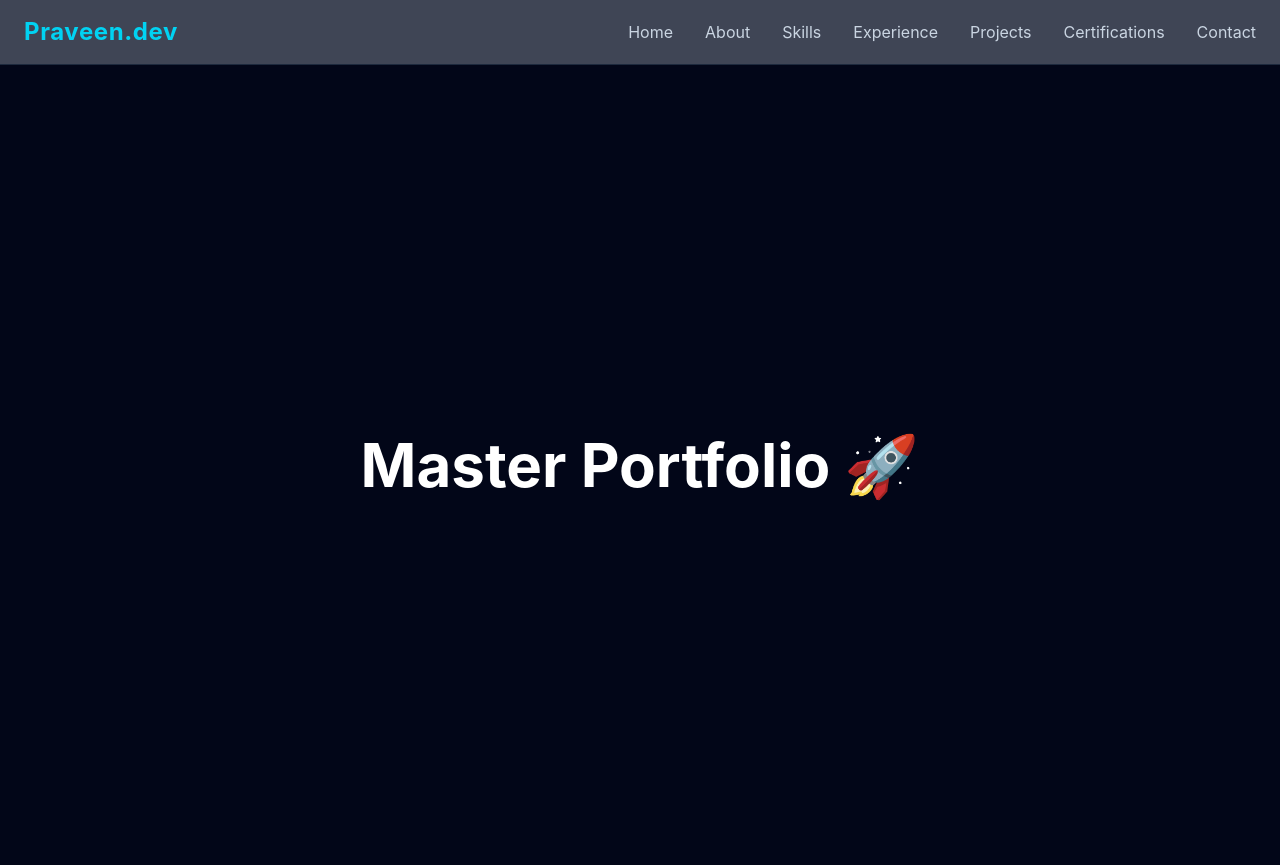
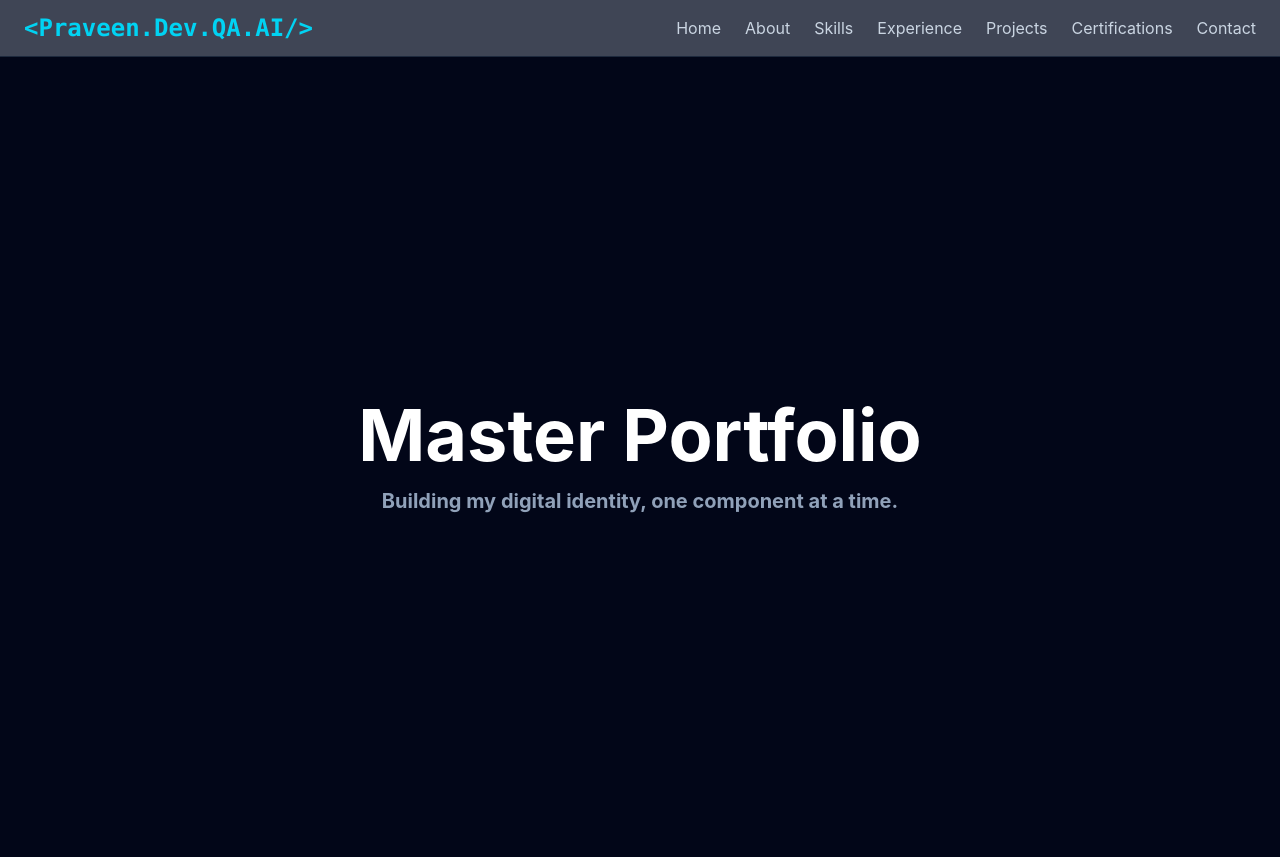
Before and after one commit to praveenchapala/Master-Portfolio, a React (Vite) app in the folder portfolio-app/: page / in a window 1280 px wide. Built offline with nearby package versions, Linux system fonts and the light colour scheme.

Commit message:
Added Smoooth Transitions

```diff
--- a/portfolio-app/src/App.jsx
+++ b/portfolio-app/src/App.jsx
@@ -7,7 +7,18 @@ function App() {
 
       <main className="min-h-screen bg-slate-950 text-white flex items-center justify-center">
         <h1 className="text-6xl font-bold">
-          Master Portfolio 🚀
+          <main
+  id="home"
+  className="min-h-screen bg-slate-950 text-white flex flex-col items-center justify-center"
+>
+  <h1 className="text-7xl font-bold mb-4">
+    Master Portfolio
+  </h1>
+
+  <p className="text-slate-400 text-xl">
+    Building my digital identity, one component at a time.
+  </p>
+</main>
         </h1>
       </main>
     </>
--- a/portfolio-app/src/components/layout/Navbar.jsx
+++ b/portfolio-app/src/components/layout/Navbar.jsx
@@ -4,22 +4,37 @@ import site from "../../data/site";
 function Navbar() {
   return (
     <nav className="sticky top-0 z-50 bg-slate-900/80 backdrop-blur-md border-b border-slate-800 text-white">
-      <div className="max-w-7xl mx-auto px-6 py-4 flex items-center justify-between">
+      <div className="max-w-7xl mx-auto px-6 py-3 flex items-center justify-between">
         {/* Logo */}
         <a
-          href="#home"
-          className="text-2xl font-bold tracking-wide text-cyan-400 hover:text-cyan-300 transition-colors"
-        >
-          {site.logo}
-        </a>
+  href="#home"
+  className="text-2xl font-bold text-cyan-400 font-mono"
+>
+  {site.logo}
+</a>
 
         {/* Navigation Links */}
-        <div className="hidden md:flex items-center gap-8">
+        <div className="hidden md:flex items-center gap-6">
           {navigation.map((item) => (
             <a
               key={item.id}
               href={item.href}
-              className="text-slate-300 hover:text-cyan-400 transition-colors duration-300"
+              className="
+text-slate-300
+hover:text-cyan-400
+transition-all
+duration-300
+relative
+after:absolute
+after:left-0
+after:-bottom-1
+after:h-[2px]
+after:w-0
+after:bg-cyan-400
+after:transition-all
+after:duration-300
+hover:after:w-full
+"
             >
               {item.name}
             </a>
--- a/portfolio-app/src/data/site.js
+++ b/portfolio-app/src/data/site.js
@@ -1,5 +1,5 @@
 const site = {
-  logo: "Praveen.dev",
+  logo: "<Praveen.Dev.QA.AI/>",
 
   title: "Chapala Praveen Portfolio",
 
--- a/portfolio-app/src/index.css
+++ b/portfolio-app/src/index.css
@@ -1 +1,7 @@
 @import "tailwindcss";
+html {
+  scroll-behavior: smooth;
+}
+body {
+  overflow-x: hidden;
+}
```
